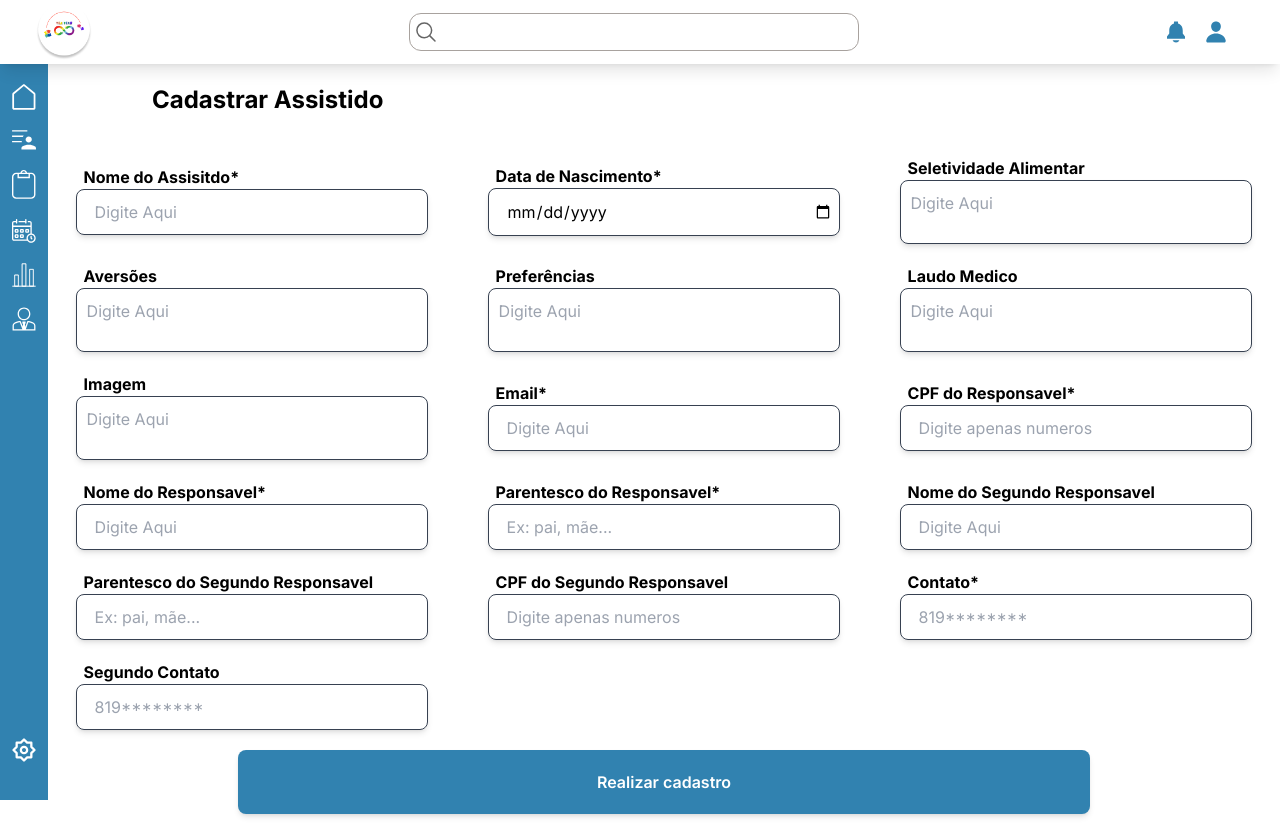
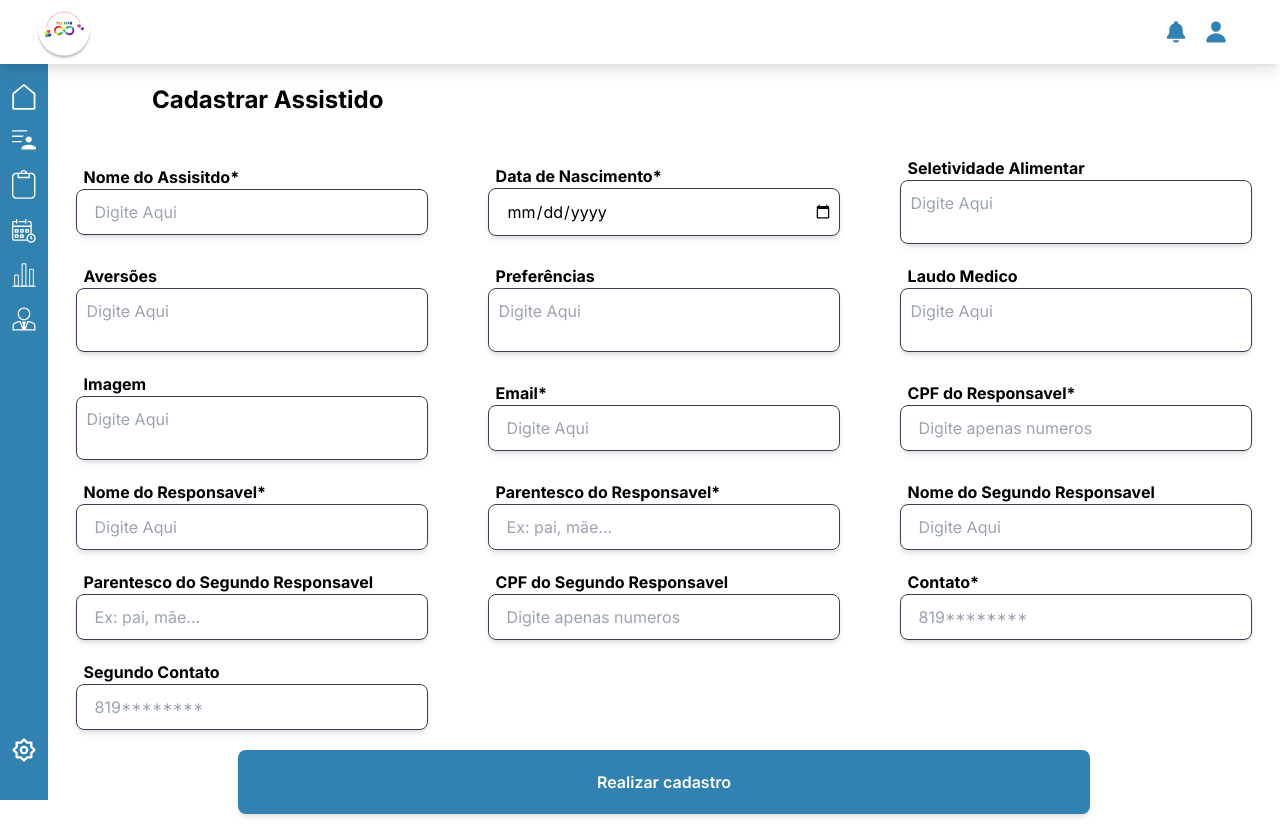
Before and after one commit to TeaTeck/Frontend-TeaTech, a Next.js app: page /assistido in a window 1280 px wide. Built offline with nearby package versions, Linux system fonts and the light colour scheme.

Commit message:
remove: Search Bar

```diff
--- a/src/components/navbar.js
+++ b/src/components/navbar.js
@@ -38,13 +38,6 @@ export function Navbar() {
                             src={Logo}
                             alt="Logo"
                         />
-                    </li>
-                    <li className=" flex p-[6px] md:p-0 md:w-[450px] md:pt-[6px] md:pb-[6px] rounded-xl border border-stone-400">
-                        <Image className=" w-6 opacity-60 ml-1"
-                            src={Search}
-                            alt="Search"
-                        />
-                        <input type="text" name="" id="" placeholder="" className=" pl-2 w-[60%] h-full outline-none text-[#00000077]" />
                     </li>
                     <li className=" md:mr-9 flex md:justify-between justify-center items-center w-20 h-8">
                         <button type="button">
```
